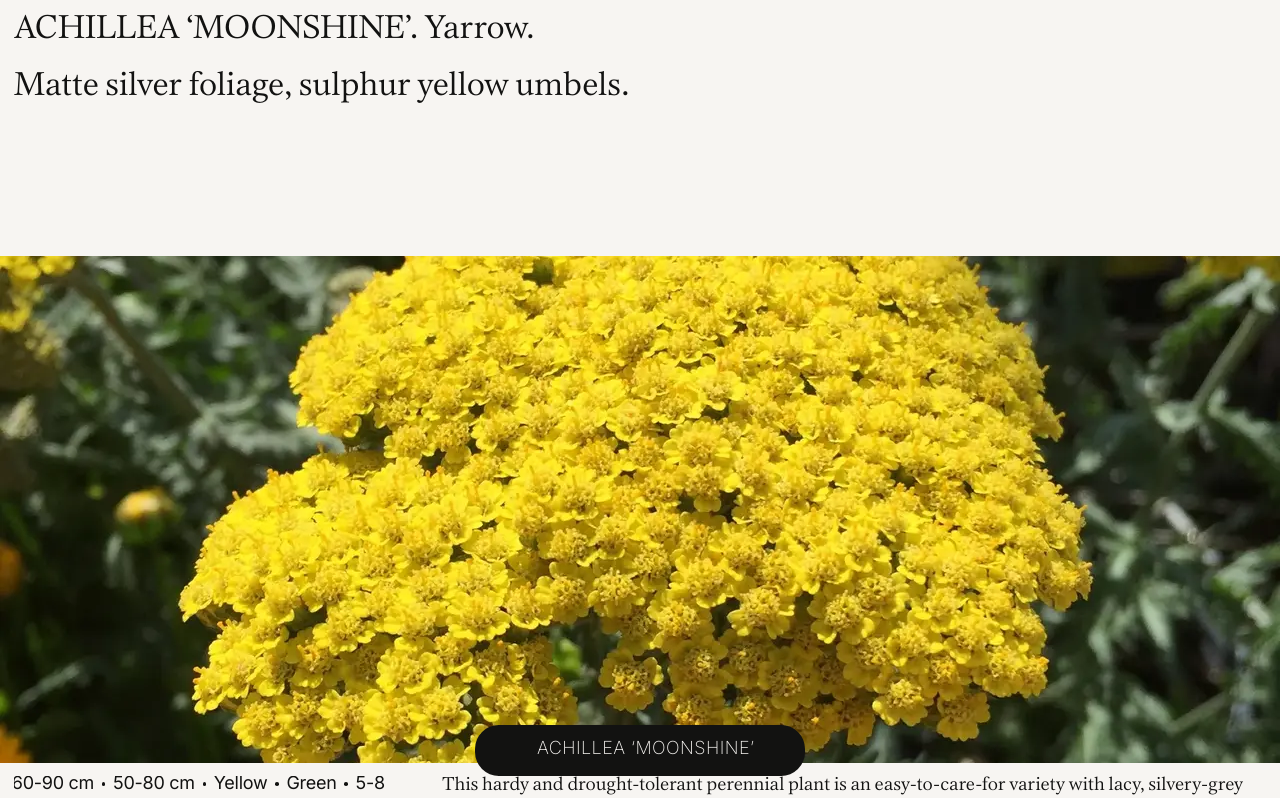
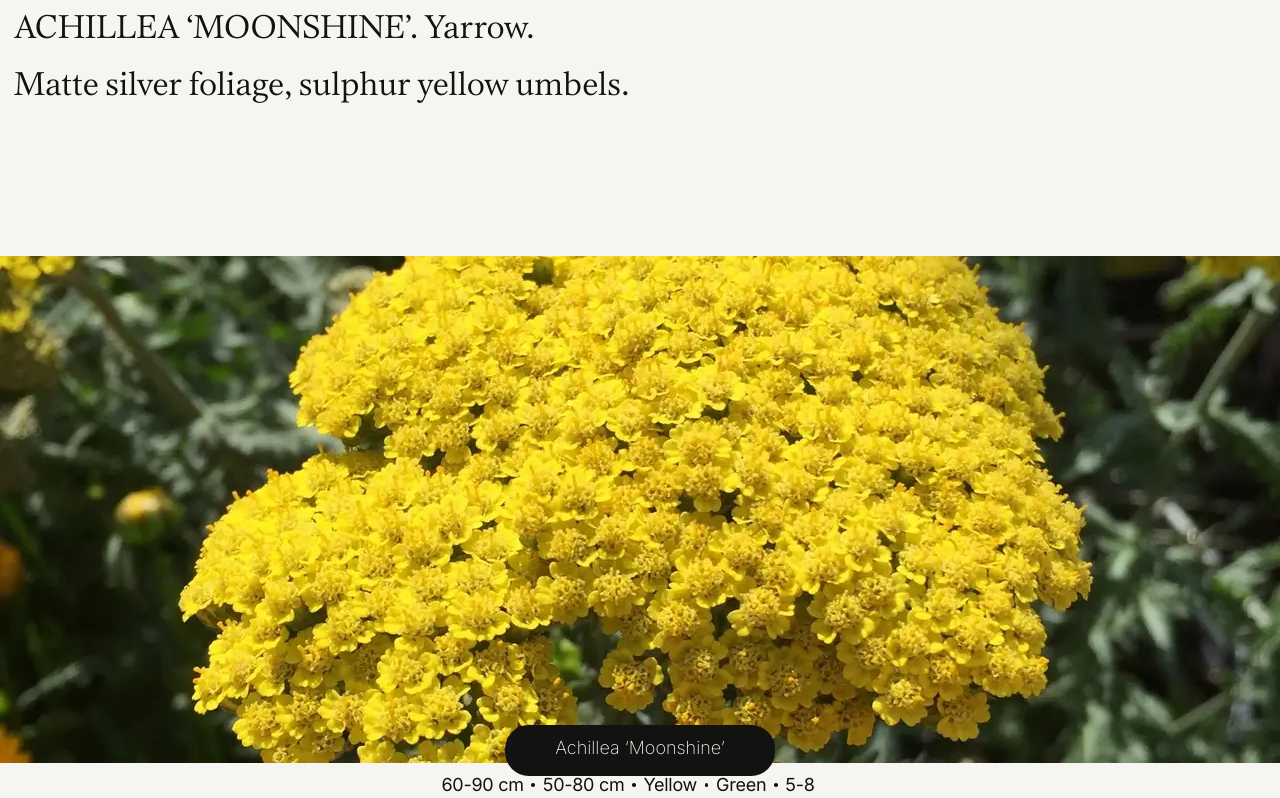
Before and after one commit to bobbyvanrijn/hardyards, a Next.js app: page /plants/achillea-moonshine in a window 1280 px wide. Shown: the top 798 px of the page. Built offline with nearby package versions, Linux system fonts and the light colour scheme; some icons are missing.

Commit message:
fix: toolbar fixes

```diff
--- a/components/Meta.module.css
+++ b/components/Meta.module.css
@@ -17,7 +17,7 @@
     display: flex;
     flex-wrap: wrap;
     gap: var(--scale-9);
-    padding-bottom: .25em;
+    padding: .075em .075em .25em;
 
     margin-left: calc(0px - (.3em + var(--scale-9)));
 }
--- a/components/Toolbar.js
+++ b/components/Toolbar.js
@@ -27,6 +27,9 @@ export default function Toolbar() {
                 layout='position'
                 className={`${styles.toolbar__cap}
                 ${styles['toolbar__cap--left']}`}
+                transition={{
+                    layout: { ease: 'linear', duration: 0.25 }
+                }}
             />
 
             <motion.div
@@ -36,6 +39,9 @@ export default function Toolbar() {
                 <motion.div
                     layout
                     className={styles.toolbar__background}
+                    transition={{
+                        layout: { ease: 'linear', duration: 0.25 }
+                    }}
                 />
 
                 <motion.div
@@ -55,7 +61,6 @@ export default function Toolbar() {
                         >
                             <Undo size={24} />
                         </motion.a>
-                        <a ></a>
                         <motion.li
                             layout='position'
                             data-visible={ !isOpen && !links.includes(router.asPath) }
@@ -109,7 +114,13 @@ export default function Toolbar() {
                 </motion.div>
             </motion.div>
 
-            <motion.div layout='position' className={`${styles.toolbar__cap} ${styles['toolbar__cap--right']}`} />
+            <motion.div
+                layout='position'
+                className={`${styles.toolbar__cap} ${styles['toolbar__cap--right']}`}
+                transition={{
+                    layout: { ease: 'linear', duration: 0.25 }
+                }}
+                />
         </div>
     );
 }
--- a/components/Toolbar.module.css
+++ b/components/Toolbar.module.css
@@ -14,9 +14,6 @@
     justify-content: center;
 
     font-weight: 280;
-    text-transform: uppercase;
-    letter-spacing: .025em;
-
     pointer-events: none;
 }
 .toolbar__cap {
@@ -60,6 +57,7 @@
     width: calc(100% - var(--scale-5) - var(--scale-5));
     height: 100%;
     background: rgb(var(--black));
+    transform: translateZ(0);
 }
 
 .toolbar__inner {
--- a/pages/plants/[pid].tsx
+++ b/pages/plants/[pid].tsx
@@ -76,7 +76,7 @@ export function Plant(props: any) {
             attributes: {
                 'grid-x': '1/2',
                 'grid-y': '1/2',
-                'grid-y-sm': '3'
+                'grid-y-sm': '3/4a'
             },
             children: [
                 <h1 className='trim-both' key={1}>
@@ -95,7 +95,8 @@ export function Plant(props: any) {
             _uid: '97ebdf5b-761e-4fa9-8774-763e7ca7e76e',
             component: 'meta',
             attributes: {
-                'grid-x': '1',
+                'grid-x': '2/3',
+                'grid-y': '1a',
                 items: props.plant.meta.map(
                     (meta: { label: any; value: any; }) => {
                         return {
--- a/pages/plants/index.tsx
+++ b/pages/plants/index.tsx
@@ -57,7 +57,7 @@ export default function Plants() {
             <div
                 className='page-title'
                 grid-x='1/3'
-                grid-y='1/2'
+                grid-y='1a'
             >
                 <h1
                     className='uppercase trim-both'
```
Lines whose indentation alone changed are shown as unchanged.
